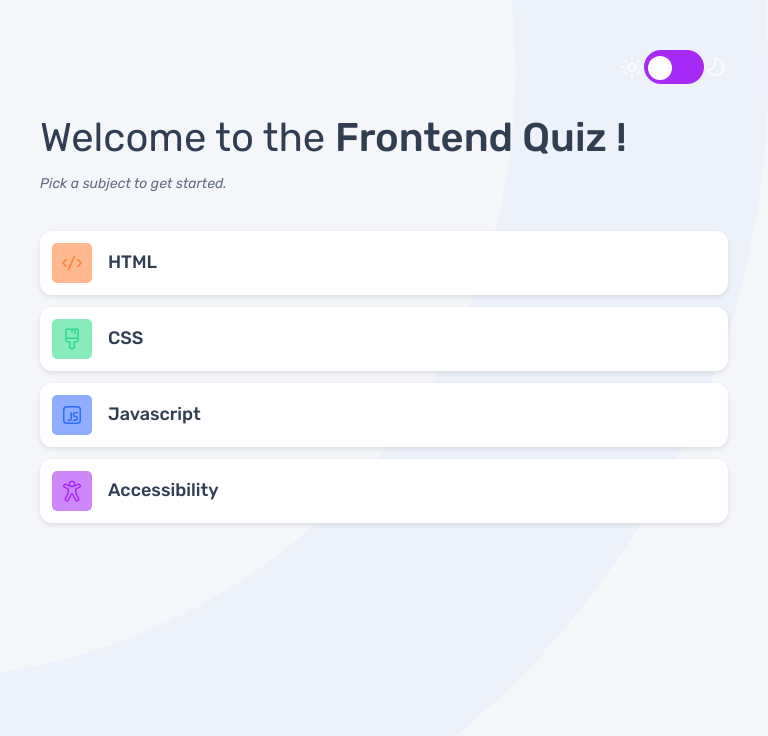
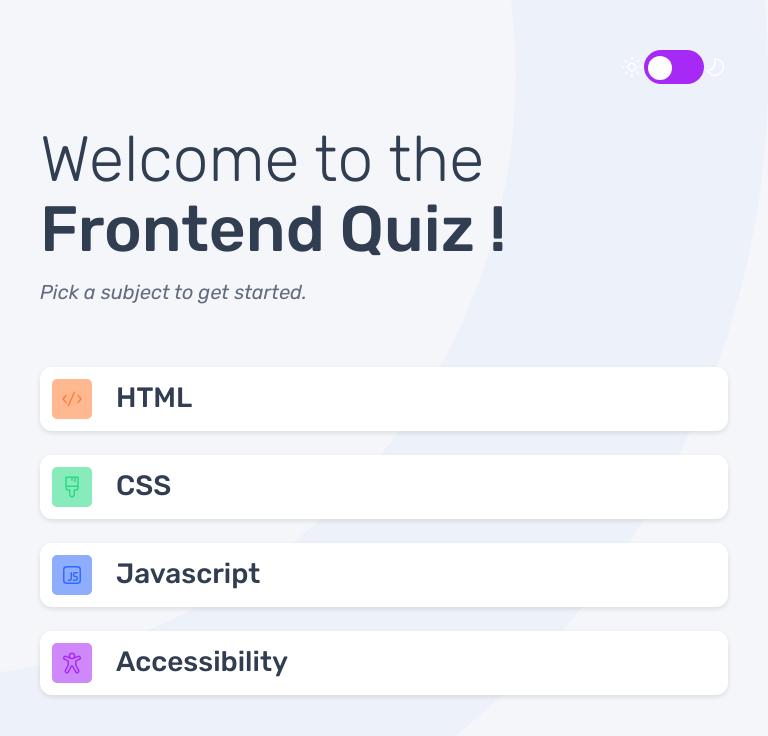
Before and after one commit to mayor-creator/frontend_quiz_app, a React (Vite) app: page / in a window 768 px wide. Shown: the top 736 px of the page. Built offline with nearby package versions, Linux system fonts and the light colour scheme.

Commit message:
Add tablet-specific styles to QuizStartMenu for improved responsiveness

```diff
--- a/src/component/QuizMenu/QuizStartMenu.module.css
+++ b/src/component/QuizMenu/QuizStartMenu.module.css
@@ -99,3 +99,25 @@
     background-color: var(--color-navy);
   }
 }
+
+/* tablet */
+@media (min-width: 30.063em) and (max-width: 48em) {
+  .titleContainer {
+    padding-top: 2.5rem;
+    padding-bottom: 4rem;
+  }
+  .titleText {
+    font-size: 4rem;
+    font-weight: 300;
+  }
+  .subjectText {
+    font-size: 1.25rem;
+  }
+  .buttonContainer {
+    gap: 1.5rem;
+  }
+  .btn {
+    gap: 1.5rem;
+    font-size: 1.75rem;
+  }
+}
```
